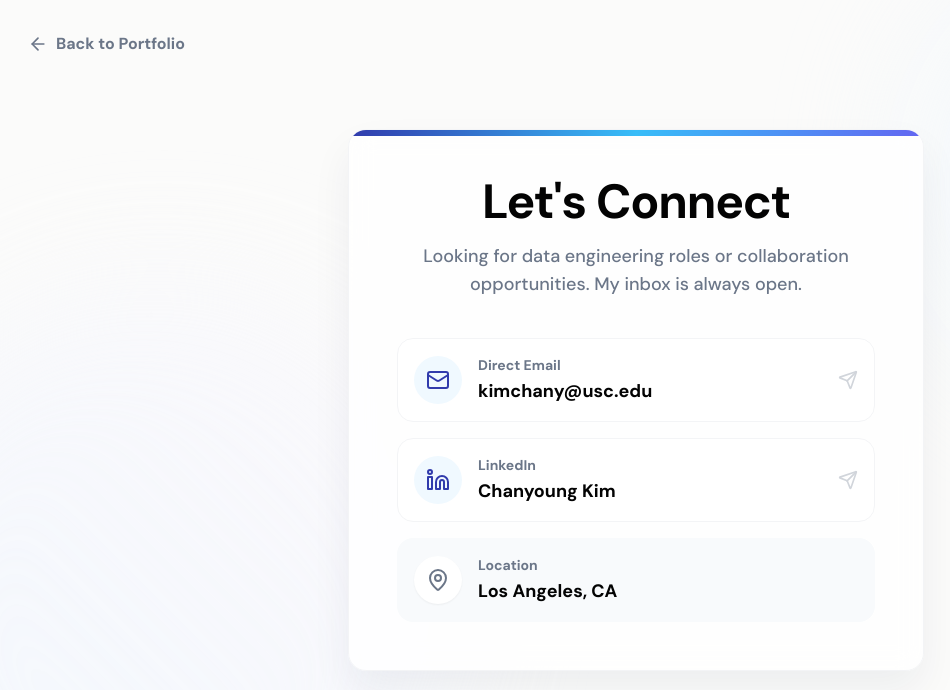
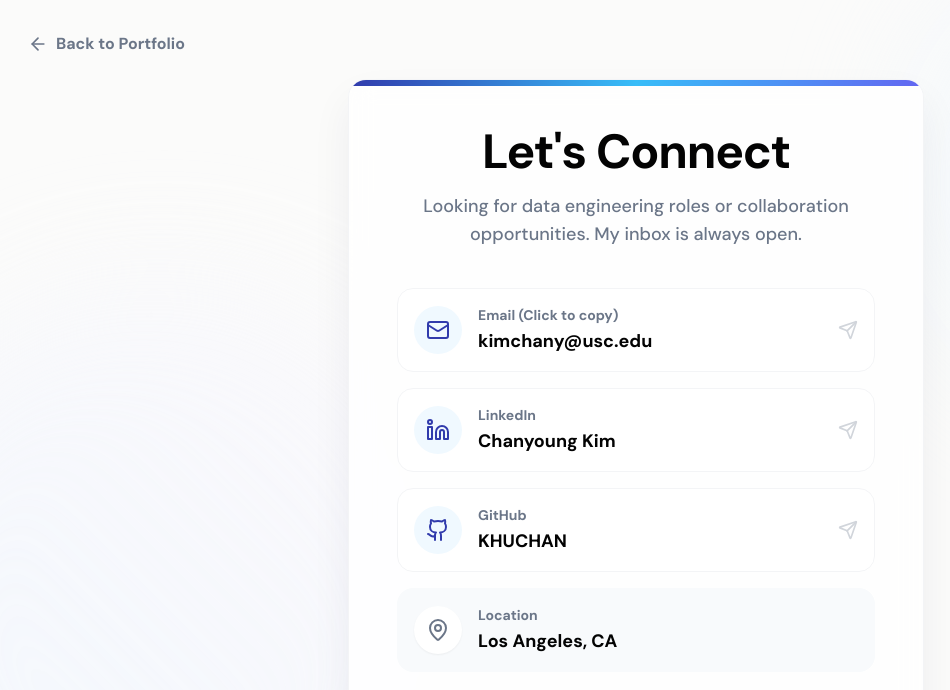
Before and after one commit to KHUCHAN/chanyoung-portfolio, a React (Vite) app: page /contact in a window 1280 px wide. Shown: the top 690 px of the page, without its empty margins (4-954 px from the left). Built offline with nearby package versions, Linux system fonts and the light colour scheme.

Commit message:
Add GitHub icon and email copy-to-clipboard functionality to Contact page

```diff
--- a/src/ContactPage.jsx
+++ b/src/ContactPage.jsx
@@ -1,10 +1,17 @@
-import React from 'react';
+import React, { useState } from 'react';
 import { motion } from 'framer-motion';
-import { ArrowLeft, Mail, MapPin, Linkedin, Send } from 'lucide-react';
+import { ArrowLeft, Mail, MapPin, Linkedin, Send, Github, Check } from 'lucide-react';
 import { useNavigate } from 'react-router-dom';
 
 export default function ContactPage() {
     const navigate = useNavigate();
+    const [copied, setCopied] = useState(false);
+
+    const handleCopyEmail = () => {
+        navigator.clipboard.writeText("kimchany@usc.edu");
+        setCopied(true);
+        setTimeout(() => setCopied(false), 2000);
+    };
 
     return (
         <div className="min-h-screen bg-[#FBFBFA] flex flex-col items-center justify-center p-6 relative overflow-hidden">
@@ -36,19 +43,23 @@ export default function ContactPage() {
                 </div>
 
                 <div className="space-y-4">
-                    <a
-                        href="mailto:kimchany@usc.edu"
-                        className="flex items-center gap-4 w-full p-4 rounded-2xl border border-gray-100 bg-white hover:border-sky-300 hover:shadow-md transition-all group"
+                    <button
+                        onClick={handleCopyEmail}
+                        className="flex items-center gap-4 w-full p-4 rounded-2xl border border-gray-100 bg-white hover:border-sky-300 hover:shadow-md transition-all group text-left relative"
                     >
                         <div className="w-12 h-12 rounded-full bg-sky-50 flex items-center justify-center text-deep-blue group-hover:bg-deep-blue group-hover:text-white transition-colors shrink-0">
-                            <Mail size={24} />
+                            {copied ? <Check size={24} className="text-green-500 group-hover:text-white" /> : <Mail size={24} />}
                         </div>
                         <div className="flex-1">
-                            <h3 className="text-sm font-bold text-slate-muted mb-0.5">Direct Email</h3>
+                            <h3 className="text-sm font-bold text-slate-muted mb-0.5">Email (Click to copy)</h3>
                             <p className="text-lg font-bold text-ink-black group-hover:text-deep-blue transition-colors">kimchany@usc.edu</p>
                         </div>
-                        <Send size={20} className="text-gray-300 group-hover:text-deep-blue transition-colors group-hover:translate-x-1" />
-                    </a>
+                        {copied ? (
+                            <span className="text-xs font-bold text-green-500 absolute right-4 top-1/2 -translate-y-1/2 bg-green-50 px-2 py-1 rounded">Copied!</span>
+                        ) : (
+                            <Send size={20} className="text-gray-300 group-hover:text-deep-blue transition-colors group-hover:translate-x-1" />
+                        )}
+                    </button>
 
                     <a
                         href="https://www.linkedin.com/in/chanyoung-kim-84bb88299/"
@@ -66,6 +77,22 @@ export default function ContactPage() {
                         <Send size={20} className="text-gray-300 group-hover:text-[#0A66C2] transition-colors group-hover:translate-x-1" />
                     </a>
 
+                    <a
+                        href="https://github.com/KHUCHAN"
+                        target="_blank"
+                        rel="noreferrer"
+                        className="flex items-center gap-4 w-full p-4 rounded-2xl border border-gray-100 bg-white hover:border-sky-300 hover:shadow-md transition-all group"
+                    >
+                        <div className="w-12 h-12 rounded-full bg-sky-50 flex items-center justify-center text-deep-blue group-hover:bg-[#181717] group-hover:text-white transition-colors shrink-0">
+                            <Github size={24} />
+                        </div>
+                        <div className="flex-1">
+                            <h3 className="text-sm font-bold text-slate-muted mb-0.5">GitHub</h3>
+                            <p className="text-lg font-bold text-ink-black group-hover:text-[#181717] transition-colors">KHUCHAN</p>
+                        </div>
+                        <Send size={20} className="text-gray-300 group-hover:text-[#181717] transition-colors group-hover:translate-x-1" />
+                    </a>
+
                     <div className="flex items-center gap-4 w-full p-4 rounded-2xl border border-transparent bg-slate-50">
                         <div className="w-12 h-12 rounded-full bg-white flex items-center justify-center text-slate-muted shadow-sm shrink-0">
                             <MapPin size={24} />
```
